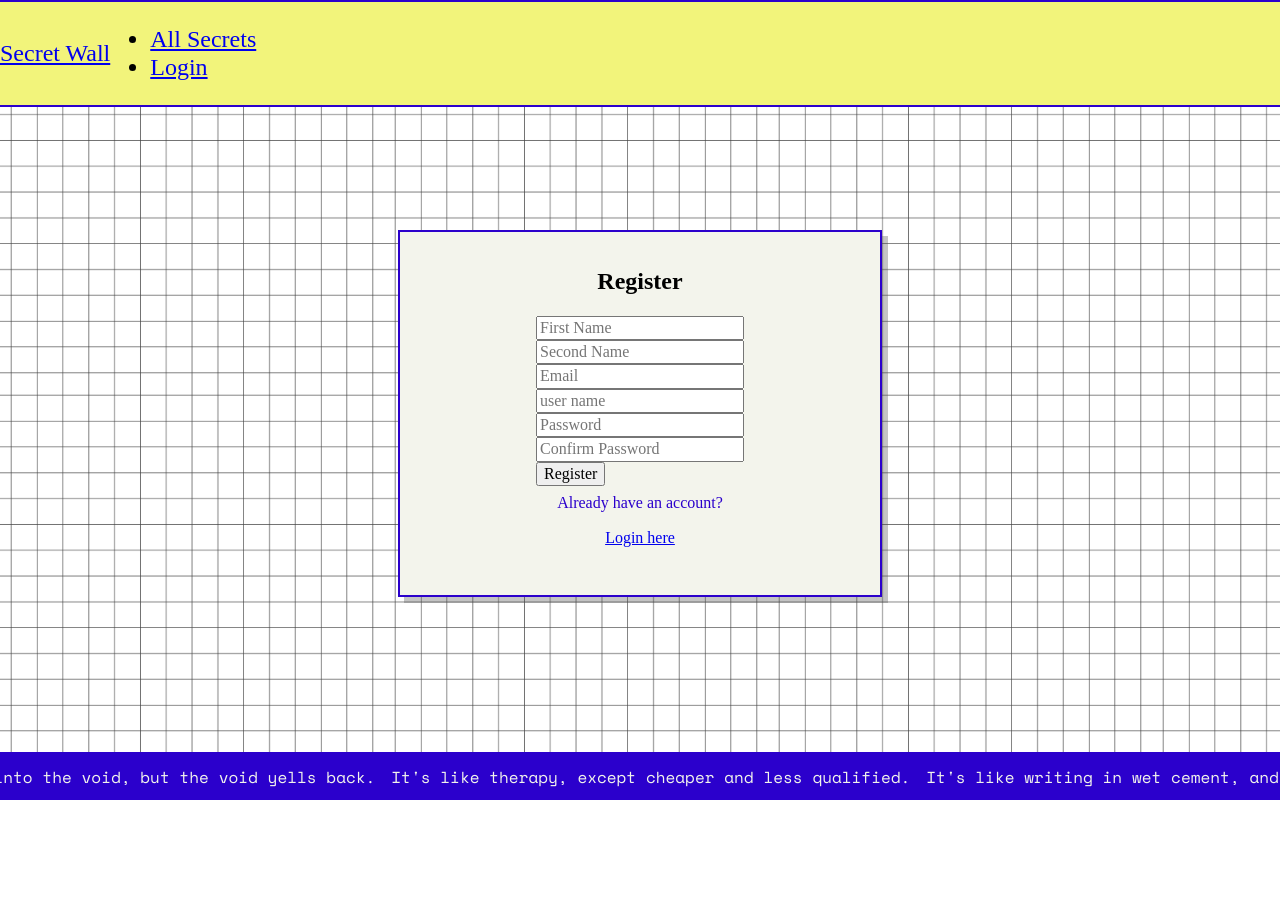
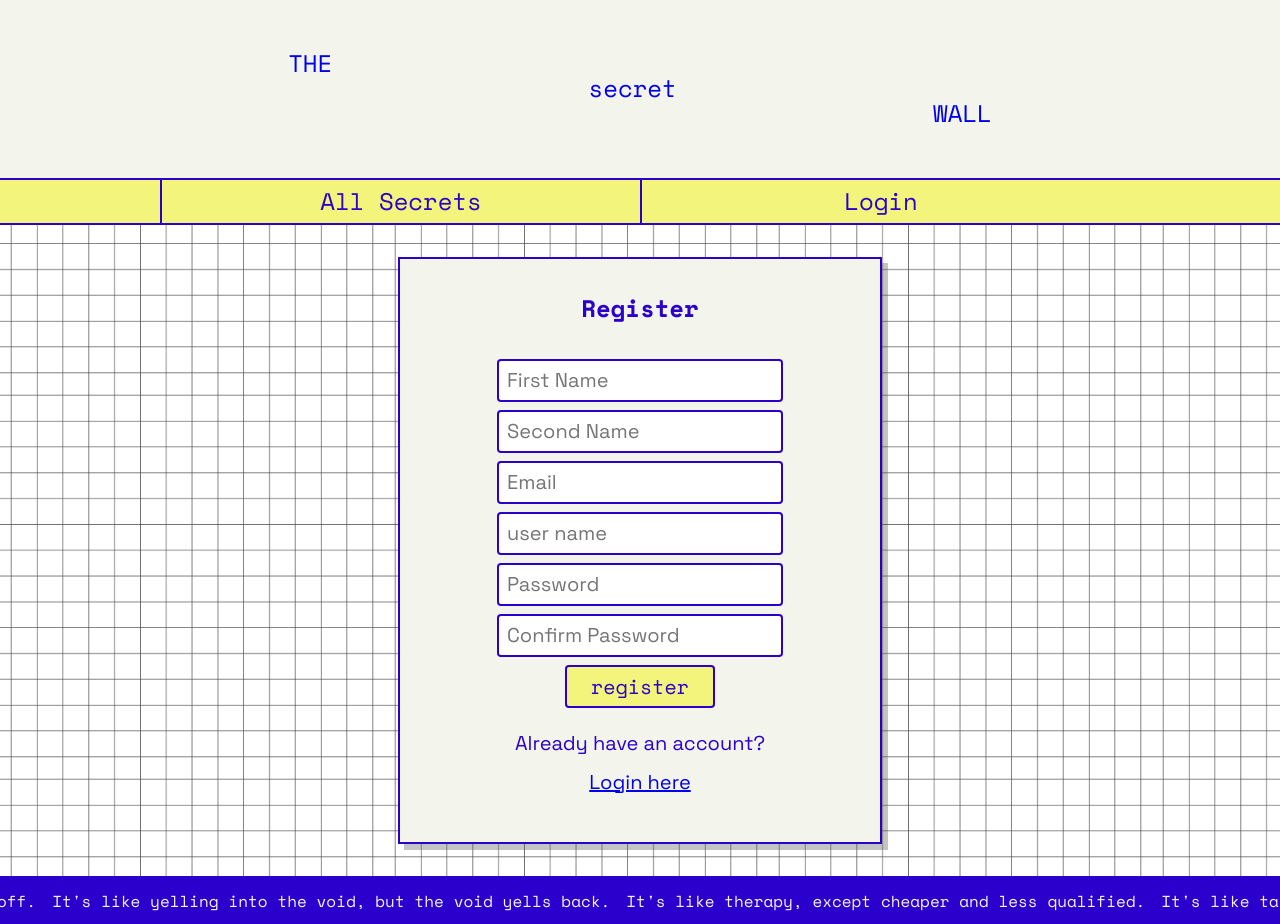
Before and after one commit to Elena-Ziyuan-Zhao/CIT-SUMMER-PROJECT, a Flask app: page /auth/register in a window 1280 px wide. Before the commit the page ends 800 px from the top, so only its background shows below. Run offline with Flask 3, Linux system fonts and the light colour scheme.

Commit message:
styled login and register and new home page

```diff
--- a/static/custom.css
+++ b/static/custom.css
@@ -830,6 +830,80 @@ html body main {
   }
 }
 
+.login-page,
+.register-page {
+  display: flex;
+  flex-direction: column;
+  color: #2B00CC;
+  font-family: "Space Grotesk", sans-serif;
+  font-size: clamp(1rem, 2.25vw, 1.25rem);
+  justify-content: center;
+  align-items: center;
+  gap: 1rem;
+}
+.login-page h2,
+.register-page h2 {
+  font-family: "Space Mono", monospace;
+  font-size: clamp(1.25rem, 2.75vw, 1.5rem);
+  text-align: center;
+}
+.login-page form,
+.register-page form {
+  display: flex;
+  flex-direction: column;
+  align-items: center;
+  gap: 0.5rem;
+  margin: 0 1rem;
+  width: 100%;
+}
+.login-page form input,
+.register-page form input {
+  border: 2px solid #2B00CC;
+  border-radius: 4px;
+  padding: 0.5rem;
+  width: 100%;
+}
+.login-page form .btn,
+.register-page form .btn {
+  background-color: #F2F47B;
+  font-family: "Space Mono", monospace;
+  font-size: clamp(1rem, 2.25vw, 1.25rem);
+  color: #2B00CC;
+  padding: 0.5rem 1.5rem;
+  min-width: 8.75rem;
+  border: 0.125rem solid #2B00CC;
+  border-radius: 0.25rem;
+  text-decoration: none;
+  text-transform: lowercase;
+  max-width: 18rem;
+}
+.login-page form .btn a,
+.register-page form .btn a {
+  text-decoration: none;
+}
+.login-page form .btn:hover,
+.register-page form .btn:hover {
+  background-color: #ebed65;
+}
+@media (min-width: 600px) {
+  .login-page form,
+  .register-page form {
+    margin: 0 6rem;
+  }
+}
+@media (min-width: 52rem) {
+  .login-page form,
+  .register-page form {
+    margin: 0 10rem;
+  }
+}
+@media (min-width: 64rem) {
+  .login-page form,
+  .register-page form {
+    margin: 0;
+  }
+}
+
 .profile-page {
   color: #2B00CC;
   margin: 0;
@@ -1088,7 +1162,7 @@ html body main {
   gap: 0.75rem;
   max-width: 60rem;
 }
-.text-center .home-btn-container .btn {
+.text-center .btn {
   background-color: #F2F47B;
   font-family: "Space Mono", monospace;
   font-size: clamp(1rem, 2.25vw, 1.25rem);
@@ -1102,10 +1176,10 @@ html body main {
   min-width: 13rem;
   margin: 0 auto;
 }
-.text-center .home-btn-container .btn a {
+.text-center .btn a {
   text-decoration: none;
 }
-.text-center .home-btn-container .btn:hover {
+.text-center .btn:hover {
   background-color: #ebed65;
 }
 @media (min-width: 600px) {
--- a/static/scss/components/_posts.scss
+++ /dev/null
@@ -1,2 +0,0 @@
-@use '../vars_mixins/vars' as *;
-@use '../vars_mixins/mixins' as *;
--- a/static/scss/styles.scss
+++ b/static/scss/styles.scss
@@ -6,7 +6,6 @@
 @use 'components/footer';
 @use 'components/header';
 @use 'components/nav';
-@use 'components/posts';
 
 // normalize
 @use 'generic/normalize';
@@ -17,6 +16,7 @@
 @use 'templates/create';
 @use 'templates/error';
 @use 'templates/edit_secret';
+@use 'templates/login_register';
 @use 'templates/profile';
 @use 'templates/secret_details';
 @use 'templates/home';
--- a/templates/base.html
+++ b/templates/base.html
@@ -9,9 +9,17 @@
 </head>
 <body>
     <!-- Navigation Bar -->
-    <nav class="navbar navbar-light bg-light px-4">
-        <a class="navbar-brand" href="{{ url_for('home') }}">Secret Wall</a>
-
+  <header>
+    <a class="navbar-brand" href="{{ url_for('home') }}">
+        <div class="hero">
+            <p>THE</p>
+            <p>secret</p>
+            <p>WALL</p>
+        </div>
+    </a>
+    <nav>
+        <button id="menu-toggle" aria-label="Toggle Menu"><img src="../assets/icons/mobile-nav.svg" alt="toggle nav icon"></button>
+        <div id="menu" class="menu">
           <ul class="nav">
             <li class="nav-item">
               <a class="nav-link" href="{{ url_for('secrets') }}">All Secrets</a>
@@ -30,7 +38,9 @@
               </li>
             {% endif %}
           </ul>
+        </div>
       </nav>
+    </header>
     <!-- Page Content -->
     <main class="container">
         {% block content %}
@@ -43,14 +53,11 @@
                 <p>It's like taking a sharpie to the bathroom wall, without pissing anyone off.</p>
                 <p>It's like yelling into the void, but the void yells back.</p>
                 <p>It's like therapy, except cheaper and less qualified.</p>
-                <p>It's like writing in wet cement, and the cement is always wet.</p>
             </div>
-
             <div class="marquee-content" aria-hidden="true">
                 <p>It's like taking a sharpie to the bathroom wall, without pissing anyone off.</p>
                 <p>It's like yelling into the void, but the void yells back.</p>
                 <p>It's like therapy, except cheaper and less qualified.</p>
-                <p>It's like writing in wet cement, and the cement is always wet.</p>
             </div>
         </div>
     </footer>
--- a/templates/login.html
+++ b/templates/login.html
@@ -1,5 +1,6 @@
 {% extends "base.html" %}
 {% block content %}
+<div class="login-page">
   <h2>Login</h2>
   <form method="POST">
       <input name="email" type="email" class="form-control mb-2" placeholder="Email" required>
@@ -10,4 +11,5 @@
     Not a member?
     <a href="{{ url_for('auth.get_register') }}">Register here</a>
   </p>
+</div>
 {% endblock %}
--- a/templates/register.html
+++ b/templates/register.html
@@ -1,25 +1,14 @@
 {% extends "base.html" %}
 {% block content %}
+<div class="register-page">
   <h2 class="mb-4">Register</h2>
   <form method="POST">
-  <div class="mb-3">
       <input name="first_name" type="text" class="form-control" placeholder="First Name" required>
-  </div>
-  <div class="mb-3">
       <input name="second_name" type="text" class="form-control" placeholder="Second Name" required>
-  </div>
-  <div class="mb-3">
       <input name="email" type="email" class="form-control" placeholder="Email" required>
-  </div>
-  <div class="mb-3">
       <input name="username" type="text" class="form-control" placeholder="user name" required>
-  </div>
-  <div class="mb-3">
       <input name="password" type="password" class="form-control" placeholder="Password" required>
-  </div>
-  <div class="mb-3">
       <input name="confirm" type="password" class="form-control" placeholder="Confirm Password" required>
-  </div>
     <button class="btn btn-success">Register</button>
   </form>
 
@@ -27,4 +16,5 @@
     Already have an account?
     <a href="{{ url_for('auth.get_login') }}">Login here</a>
   </p>
+</div>
 {% endblock %}
```
Also changed, not shown: static/scss/templates/_home.scss (+7 -5 lines), static/scss/templates/_login_register.scss (added, +58 -0 lines), static/test.html (+27 -66 lines). Lines whose indentation alone changed are shown as unchanged.
